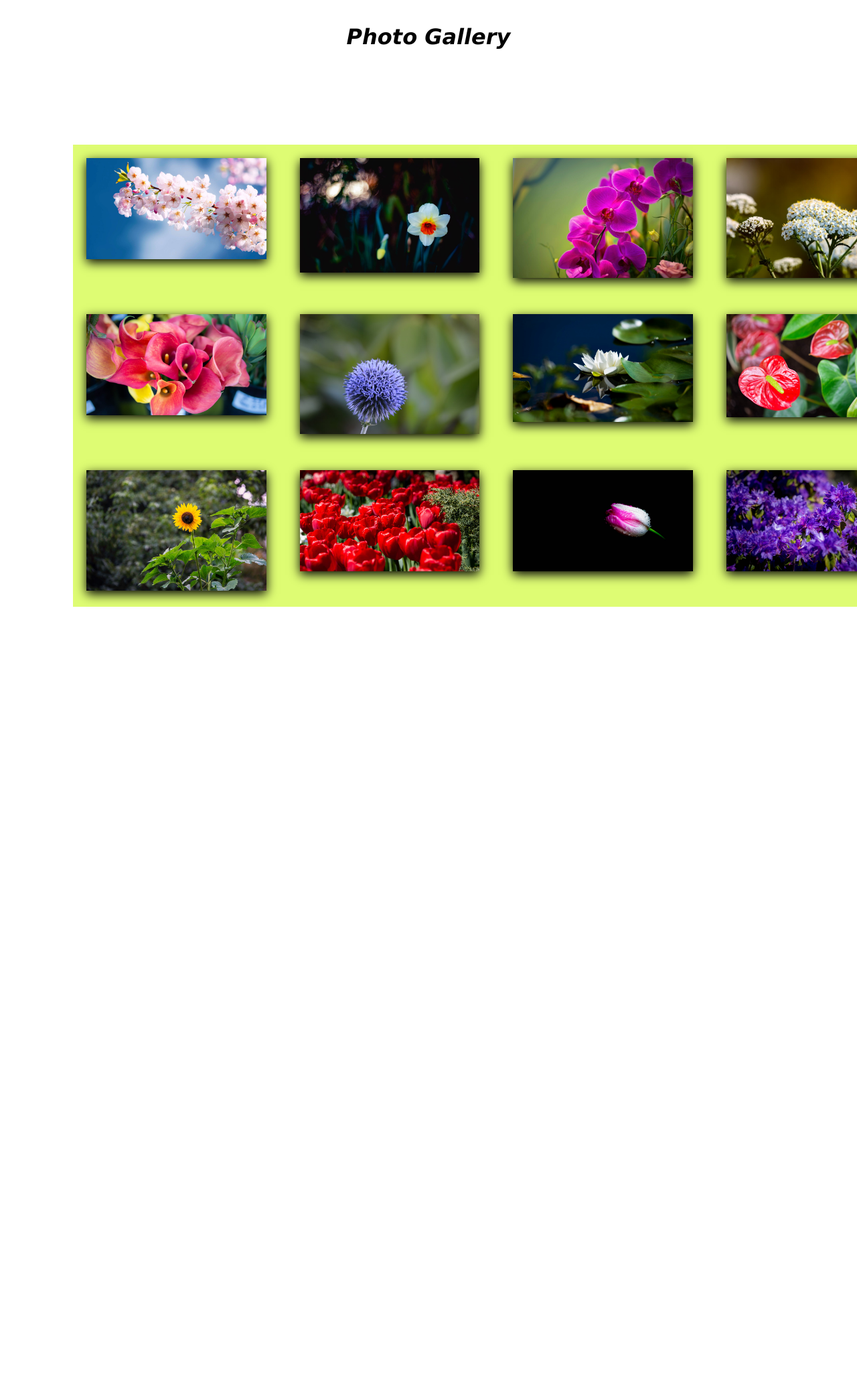
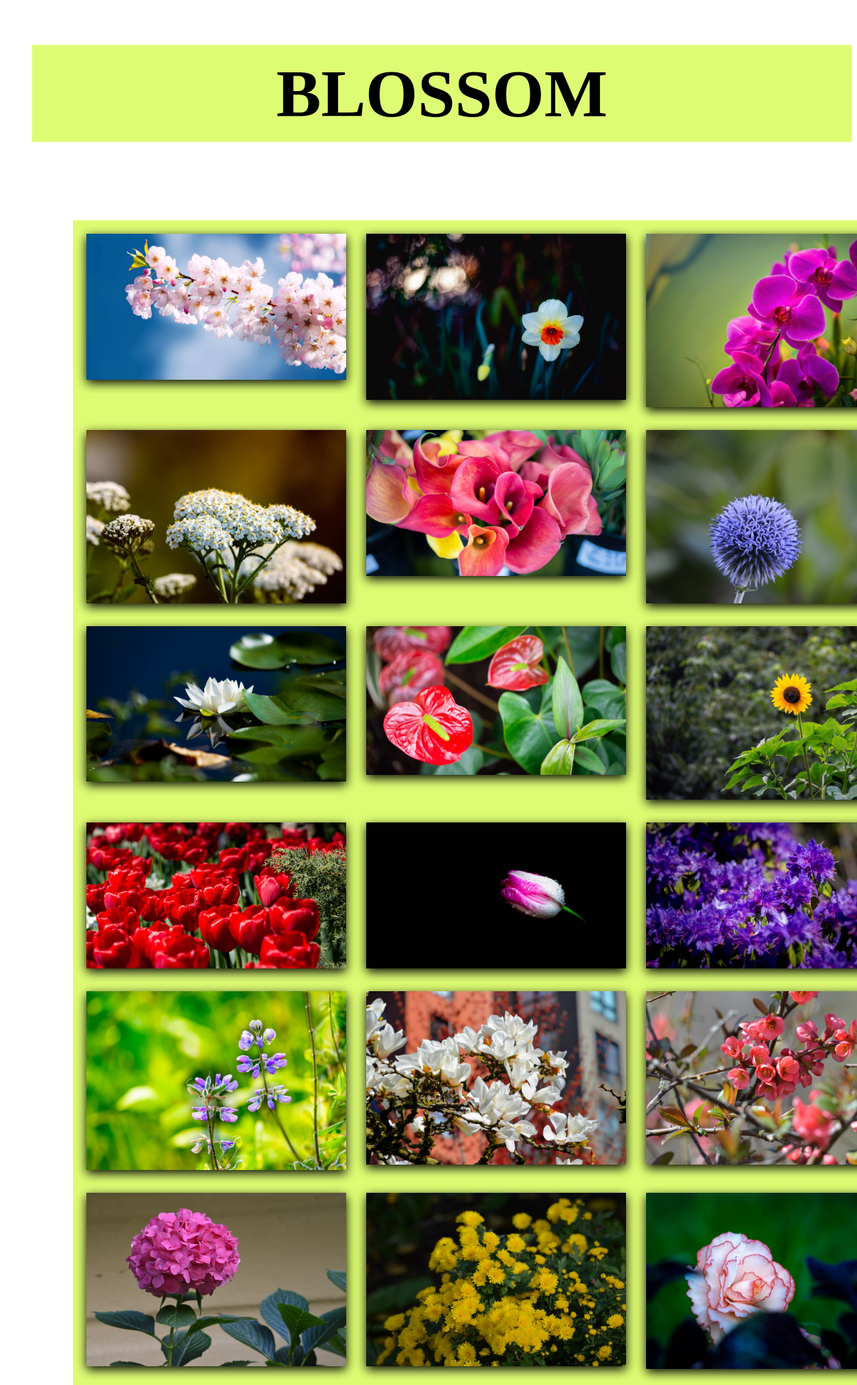
Before and after one commit to Belara317/Photo-gallery, a plain HTML site: page index.html in a window 1280 px wide. Shown: the top 2068 px of the page at 67% size. Before the commit the page ends 1019 px from the top, so only its background shows below. Drawn offline with Linux system fonts and the light colour scheme.

Commit message:
html added

```diff
--- a/assets/style.css
+++ b/assets/style.css
@@ -17,19 +17,26 @@
     padding: 50px 8%;
 }
 h1{
-    text-align: center;
-    font-family: 'Lucida Sans', 'Lucida Sans Regular', 'Lucida Grande', 'Lucida Sans Unicode', Geneva, Verdana, sans-serif;
+    text-align:center;
+    font-family:'Times New Roman', Times, serif;
+    background-color: rgb(222, 252, 115);
     padding: 15px;
+    margin-left: 40px;
     font-weight: bold;
-    font-style: italic;
+    text-shadow: rgb(222, 252, 115);
+    text-decoration-color: crimson;
+    font-size: 100px;;
+
+
 
 }
 .gallery{
     display: grid;
-    grid-template-columns: repeat(auto-fit,minmax(250px,1fr));
-    grid-gap: 50px;
+    grid-template-columns: repeat(auto-fit,minmax(300px,1fr));
+    grid-gap: 30px;
     background-color: rgb(222, 252, 115);
     padding: 20px;
+    align-items: flex-start;
 }
 .gallery img{
     max-width: 100%;
--- a/index.html
+++ b/index.html
@@ -11,7 +11,7 @@
 
 </head>
 <body>
-    <h1>Photo Gallery</h1>
+    <h1>BLOSSOM</h1>
     <div class="container">
 
         <div class="gallery">
@@ -51,7 +51,24 @@
             <a href="assets/images/image12.jpg" data-lightbox="flowers" data-title="Rhododendron">
                 <img src="assets/images/image12.jpg" alt="">
             </a>
-
+            <a href="assets/images/image13.jpg" data-lightbox="flowers" data-title="Lupine">
+                <img src="assets/images/image13.jpg" alt="">
+            </a>
+            <a href="assets/images/image14.jpg" data-lightbox="flowers" data-title="Magnolia">
+                <img src="assets/images/image14.jpg" alt="">
+            </a>
+            <a href="assets/images/image15.JPG" data-lightbox="flowers" data-title="Quince">
+                <img src="assets/images/image15.JPG" alt="">
+            </a>
+            <a href="assets/images/image16.JPG" data-lightbox="flowers" data-title="Hydrangea">
+                <img src="assets/images/image16.JPG" alt="">
+            </a>
+            <a href="assets/images/image17.JPG" data-lightbox="flowers" data-title="Chrysanthemum">
+                <img src="assets/images/image17.JPG" alt="">
+            </a>
+            <a href="assets/images/image18.jpg" data-lightbox="flowers" data-title="Begonia">
+                <img src="assets/images/image18.jpg" alt="">
+            </a>
 
 
         </div>
```
Also changed, not shown: assets/images/image13.jpg (added), assets/images/image14.jpg (added), assets/images/image15.JPG (added), assets/images/image16.JPG (added), assets/images/image17.JPG (added), assets/images/image18.jpg (added), assets/lightbox.css.
